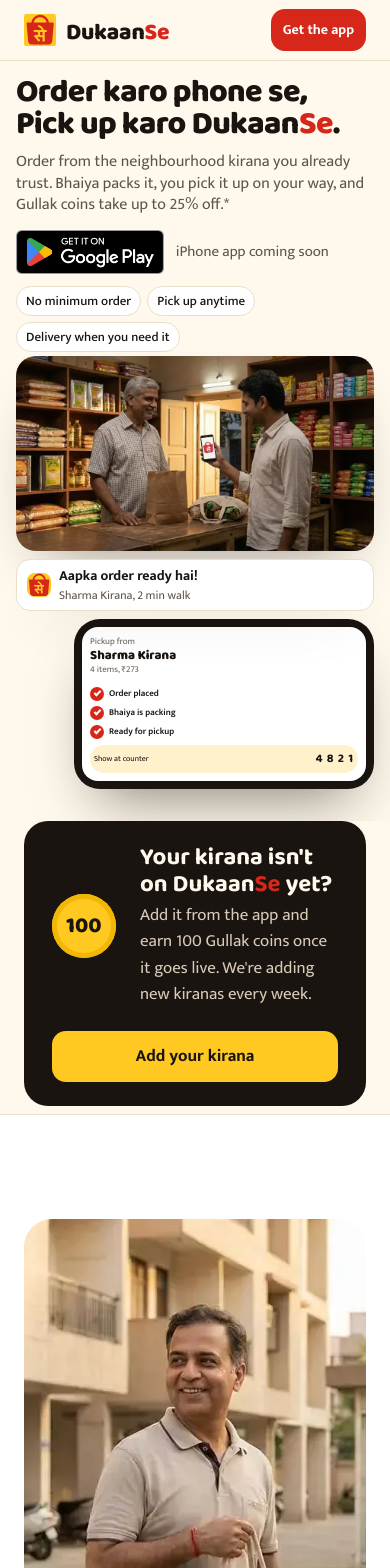
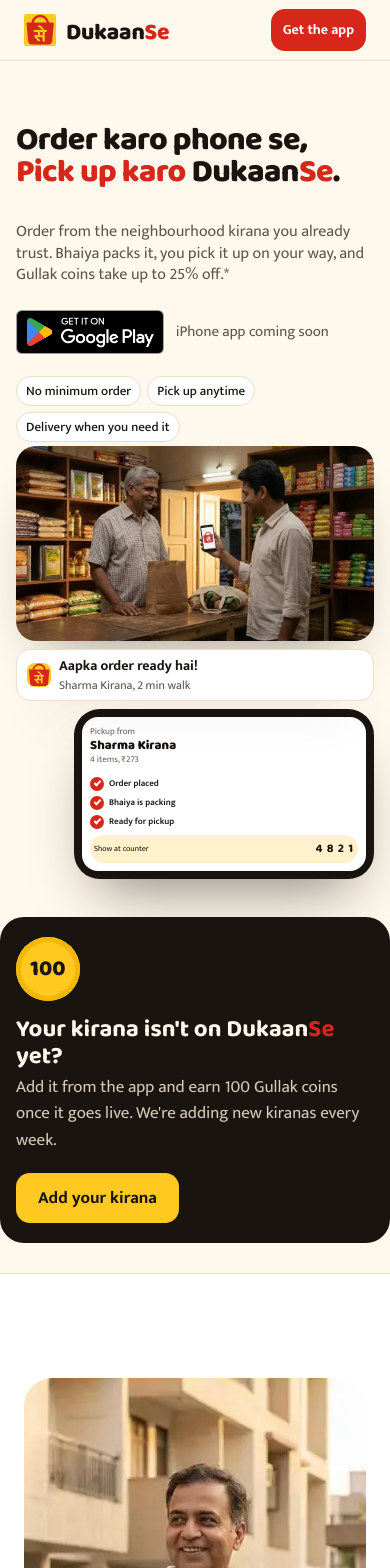
Before and after one commit to sleader3221-dot/landing, a Next.js app: page / in a window 390 px wide. Shown: the top 1568 px of the page. Built offline with nearby package versions, Linux system fonts and the light colour scheme.

Commit message:
Refine landing page and deployment

```diff
--- a/app/globals.css
+++ b/app/globals.css
@@ -28,8 +28,11 @@
 .brand{display:inline-flex;align-items:center;gap:10px;text-decoration:none;color:var(--text)}
 .brand .mark{width:38px;height:38px;flex-shrink:0}
 .wm{font-family:var(--display);font-weight:800;font-size:30px;line-height:1;letter-spacing:-.01em;color:inherit;transform:translateY(2px)}
-.wm,.ds,.brand-word{display:inline-flex;align-items:baseline;line-height:1;vertical-align:baseline;color:inherit}
-.wm .se,.ds .se,.brand-word .se{display:inline;font-size:1em;line-height:1;vertical-align:baseline;color:#D7261A}
+.wm,.ds{display:inline-flex;align-items:baseline;line-height:1;vertical-align:baseline}
+.wm .se,.ds .se{display:inline;line-height:1;vertical-align:baseline;color:var(--sindoor)}
+.ds{color:inherit}
+.brand-word{display:inline-flex;align-items:baseline;line-height:1;vertical-align:baseline}
+.brand-word .se{font-size:1em;line-height:1;vertical-align:baseline;color:var(--sindoor)}
 
 .brand .rev{display:none}
 @media (prefers-color-scheme: dark){ :root:not([data-theme="light"]) .brand .std{display:none} :root:not([data-theme="light"]) .brand .rev{display:block} }
@@ -49,17 +52,21 @@
 @media (max-width:880px){ nav.links{display:none} }
 
 /* hero */
-.hero{padding:64px 0 88px;overflow:hidden}
-.hero .wrap{max-width:1240px;display:grid;grid-template-columns:1.05fr .95fr;gap:56px;align-items:center}
-.hero h1{font-size:clamp(40px,4.2vw,58px);font-weight:800;letter-spacing:-.02em}
-.hero h1 .hero-line{display:block;white-space:nowrap;line-height:1}
+.hero{padding:84px 0 44px;overflow:hidden}
+.hero .wrap{max-width:1240px;display:grid;grid-template-columns:1.05fr .95fr;gap:56px;align-items:start}
+.hero-copy{margin:0;text-align:left}
+.hero-message{width:100%}
+.hero h1{margin:0;font-size:clamp(40px,4.2vw,58px);font-weight:800;letter-spacing:-.02em;max-width:780px;text-align:left}
+.hero h1 .hero-line{display:block;white-space:nowrap;line-height:1;text-align:left}
 .hero h1 .l2{margin-top:0;color:var(--text)}
+.hero h1 .pickup-copy{color:var(--sindoor)}
 .hero h1 .l2 .brand-word{color:var(--text)}
-.hero .lede{margin-top:24px}
-.cta-row{display:flex;flex-wrap:wrap;gap:14px 20px;align-items:center;margin-top:32px}
+.hero-details{margin:40px 0 0;max-width:680px;text-align:left}
+.hero .lede{margin:0;line-height:1.45;max-width:62ch;text-align:left}
+.cta-row{display:flex;flex-wrap:wrap;gap:14px 20px;align-items:center;justify-content:flex-start;margin-top:34px}
 .gplay img{height:56px;width:auto}
 .soon{font-size:15px;color:var(--muted)}
-.facts{display:flex;flex-wrap:wrap;gap:10px;margin:28px 0 0;padding:0;list-style:none}
+.facts{display:flex;flex-wrap:wrap;gap:10px;margin:38px 0 0;padding:0;list-style:none;justify-content:flex-start}
 .facts li{background:var(--surface);border:1px solid var(--line);border-radius:999px;padding:6px 14px;font-size:15px;font-weight:500}
 .stage{position:relative;aspect-ratio:1/1.02;max-width:590px;justify-self:end;width:100%}
 .stage .photo{position:absolute;left:0;top:0;width:100%;height:auto;aspect-ratio:940/513;object-fit:contain;object-position:center;border-radius:28px;box-shadow:0 30px 60px -30px rgba(26,20,16,.45)}
@@ -91,15 +98,17 @@
 }
 
 /* add-your-kirana band */
-.addk{padding:0 0 8px}
-.addk .inner{display:grid;grid-template-columns:auto 1fr auto;gap:24px;align-items:center;background:var(--ink);color:#FFF8EC;border-radius:24px;padding:24px 28px}
-.addk .coin{width:64px;height:64px;border-radius:50%;background:var(--genda);color:#1A1410;display:grid;place-items:center;font-family:var(--display);font-weight:800;font-size:22px;box-shadow:inset 0 0 0 5px #F2B705}
-.addk strong{display:block;font-family:var(--display);font-size:24px;line-height:1.1}
+.addk{padding:0 0 44px}
+.addk .wrap{max-width:1240px;margin:0 auto;padding:0 24px}
+.addk .inner{display:flex;flex-wrap:nowrap;flex-direction:row;align-items:center;justify-content:flex-start;gap:24px;background:var(--ink);color:#FFF8EC;border-radius:24px;padding:24px;margin:0 -24px}
+.addk .coin{width:64px;height:64px;flex:0 0 auto;border-radius:50%;background:var(--genda);color:#1A1410;display:grid;place-items:center;font-family:var(--display);font-weight:800;font-size:22px;box-shadow:inset 0 0 0 5px #F2B705}
+.addk .inner>div:nth-child(2){min-width:0;flex:1 1 auto;text-align:left}
+.addk strong{display:block;font-family:var(--display);font-size:24px;line-height:1.1;text-align:left}
 .addk .ds{color:#FFF8EC}
 .addk .se{color:var(--sindoor)}
-.addk p{color:#D8CBB8;font-size:17px;margin-top:4px}
-.addk .btn{background:var(--genda);color:#1A1410}
-@media (max-width:760px){ .addk .inner{grid-template-columns:auto 1fr} .addk .btn{grid-column:1/-1} }
+.addk p{color:#D8CBB8;font-size:17px;margin-top:4px;text-align:left}
+.addk .btn{flex:0 0 auto;background:var(--genda);color:#1A1410}
+@media (max-width:760px){ .addk .inner{flex-wrap:wrap;gap:16px;padding:20px 24px;margin:0 -24px} .addk .inner>div:nth-child(2){flex:1 1 auto} .addk .btn{margin-top:4px} }
 
 /* how */
 .how{background:var(--surface);border-top:1px solid var(--line);border-bottom:1px solid var(--line)}
@@ -171,10 +180,9 @@
 .kiranas .wrap{display:grid;grid-template-columns:1fr 1fr;gap:64px;align-items:center}
 .kiranas .wrap > img{border-radius:28px;width:100%;aspect-ratio:1/1;object-fit:cover;object-position:62% 40%}
 .kiranas .lede{color:#D8CBB8}
-.kiranas .brand-word{color:#CDBFAE}
-.kiranas .download-brand-name{color:#CDBFAE}
-.kiranas .download-brand-se{color:#D7261A}
-.kiranas .heading-brand-name{color:#FFFFFF}
+.kiranas .brand-name{color:#FFFFFF}
+.kiranas .brand-name-grey{color:#CDBFAE}
+.kiranas .brand-se{color:#D7261A}
 .kiranas h2 .l2{display:block;color:var(--genda)}
 .perks{list-style:none;padding:0;margin:32px 0 36px;display:grid;grid-template-columns:1fr 1fr;gap:22px 28px}
 .perks strong{display:block;font-size:19px;color:#FFF8EC}
@@ -339,18 +347,23 @@
 
 @media (max-width:600px){
   .hero .wrap{padding-left:16px;padding-right:16px}
+  .addk .wrap{padding-left:16px;padding-right:16px}
+  .addk .inner{margin:0 -16px;padding-left:16px;padding-right:16px}
+  .addk{padding-bottom:30px}
   .top .wrap{height:60px;gap:10px}
   .top .brand .mark{width:32px;height:32px}
   .top .wm{font-size:23px}
   .top .btn{min-height:42px;padding:9px 12px;font-size:14px;white-space:nowrap;flex-shrink:0}
-  .hero{padding:16px 0 24px}
+  .hero{padding:64px 0 30px}
   .hero .wrap{gap:4px}
-  .hero h1{font-size:38px;line-height:1}
-  .hero h1 .hero-line{display:block;white-space:nowrap}
-  .hero .lede{margin-top:10px;font-size:16px;line-height:1.35}
-  .cta-row{gap:8px 12px;margin-top:14px}
+  .hero-copy{margin:0;text-align:left}
+  .hero h1{font-size:38px;line-height:1;max-width:100%;text-align:left}
+  .hero h1 .hero-line{display:block;white-space:nowrap;text-align:left}
+  .hero-details{margin:32px 0 0;max-width:100%;text-align:left}
+  .hero .lede{margin:0;font-size:16px;line-height:1.35;text-align:left}
+  .cta-row{gap:8px 12px;margin-top:24px;justify-content:flex-start}
   .gplay img{height:44px}
-  .facts{gap:6px;margin-top:12px}
+  .facts{gap:6px;margin-top:22px;justify-content:flex-start}
   .facts li{padding:4px 9px;font-size:13px}
   .stage{display:flex;flex-direction:column;gap:8px;aspect-ratio:auto;max-width:none;margin:0 auto 8px}
   .stage .photo{position:static;width:100%;height:auto;aspect-ratio:940/513;object-fit:contain;border-radius:20px}
--- a/app/page.tsx
+++ b/app/page.tsx
@@ -46,11 +46,15 @@
       <Header home />
       <main id="main">
         <section className="hero" aria-labelledby="hero-title"><div className="wrap">
-          <div>
-            <h1 id="hero-title"><span className="hero-line">Order karo <span className="ds">phone se,</span></span><span className="hero-line l2"><span>Pick up karo </span><span className="ds brand-word">Dukaan<span className="se">Se</span>.</span></span></h1>
-            <p className="lede">Order from the neighbourhood kirana you already trust. Bhaiya packs it, you pick it up on your way, and Gullak coins take up to 25% off.*</p>
-            <div className="cta-row"><a className="gplay" href={CUSTOMER_APP} aria-label="Get DukaanSe on Google Play"><img src="/assets/img/google-play-badge.png" alt="Get it on Google Play" width="188" height="56" /></a><span className="soon">iPhone app coming soon</span></div>
-            <ul className="facts" aria-label="Good to know"><li>No minimum order</li><li>Pick up anytime</li><li>Delivery when you need it</li></ul>
+          <div className="hero-copy">
+            <div className="hero-message">
+              <h1 id="hero-title"><span className="hero-line">Order karo <span className="ds">phone se,</span></span><span className="hero-line l2"><span className="pickup-copy">Pick up karo</span> <span className="ds brand-word">Dukaan<span className="se">Se</span>.</span></span></h1>
+            </div>
+            <div className="hero-details">
+              <p className="lede">Order from the neighbourhood kirana you already trust. Bhaiya packs it, you pick it up on your way, and Gullak coins take up to 25% off.*</p>
+              <div className="cta-row"><a className="gplay" href={CUSTOMER_APP} aria-label="Get DukaanSe on Google Play"><img src="/assets/img/google-play-badge.png" alt="Get it on Google Play" width="188" height="56" /></a><span className="soon">iPhone app coming soon</span></div>
+              <ul className="facts" aria-label="Good to know"><li>No minimum order</li><li>Pick up anytime</li><li>Delivery when you need it</li></ul>
+            </div>
           </div>
           <HeroStage />
         </div></section>
@@ -135,7 +139,7 @@
         <section className="kiranas" id="kiranas" aria-labelledby="k-title"><div className="wrap">
           <img src="/assets/img/seller.webp" alt="A kirana owner standing proudly at his counter" width="950" height="556" loading="lazy" />
           <div>
-            <h2 id="k-title">Your <span className="heading-brand-name">Dukaan</span>. <span className="l2">Now on every phone nearby.</span></h2>
+            <h2 id="k-title">Your <span className="brand-name">Dukaan<span className="brand-se">Se</span></span>,<span className="l2">Now on every phone nearby.</span></h2>
             <p className="lede" style={{ marginTop: 20 }}>Get digital orders from your own neighbourhood, without turning your shop into a warehouse.</p>
             <ul className="perks">
               <li><strong>Zero commission</strong><span>for your first 24 months on <span className="ds brand-word">Dukaan<span className="se">Se</span></span>.</span></li>
@@ -144,7 +148,7 @@
               <li><strong>Discounts are on us</strong><span>Gullak coins are funded by <span className="ds brand-word">Dukaan<span className="se">Se</span></span>. You get your full price.</span></li>
             </ul>
             <div className="k-cta"><a className="gplay" href={PARTNER_APP} aria-label="Get the DukaanSe Partner app on Google Play"><img src="/assets/img/google-play-badge.png" alt="Get it on Google Play" width="188" height="56" /></a></div>
-            <p className="small">Download the <span className="download-brand-name">Dukaan<span className="download-brand-se">Se</span></span> Partner app to register your shop. Read the <Link href="/merchant-agreement/">Merchant Onboarding Agreement</Link>, or write to <a href={merchantEmailLink} target="_blank" rel="noreferrer noopener">merchants@dukaanseindia.com</a>.</p>
+            <p className="small">Download the <span className="brand-name-grey">Dukaan<span className="brand-se">Se</span></span> Partner app to register your shop. Read the <Link href="/merchant-agreement/">Merchant Onboarding Agreement</Link>, or write to <a href={merchantEmailLink} target="_blank" rel="noreferrer noopener">merchants@dukaanseindia.com</a>.</p>
           </div>
         </div></section>
 
--- a/next.config.mjs
+++ b/next.config.mjs
@@ -3,6 +3,9 @@
   // Keep the original URLs: /terms/, /privacy/, /refunds/, /merchant-agreement/
   trailingSlash: true,
   images: { unoptimized: true },
+  // Static export for Hostinger (HOW_TO_UPLOAD.txt): run with STATIC_EXPORT=1
+  // Left off by default so `next build` / `next start` keep working as before.
+  ...(process.env.STATIC_EXPORT === '1' ? { output: 'export' } : {}),
 };
 
 export default nextConfig;
```
